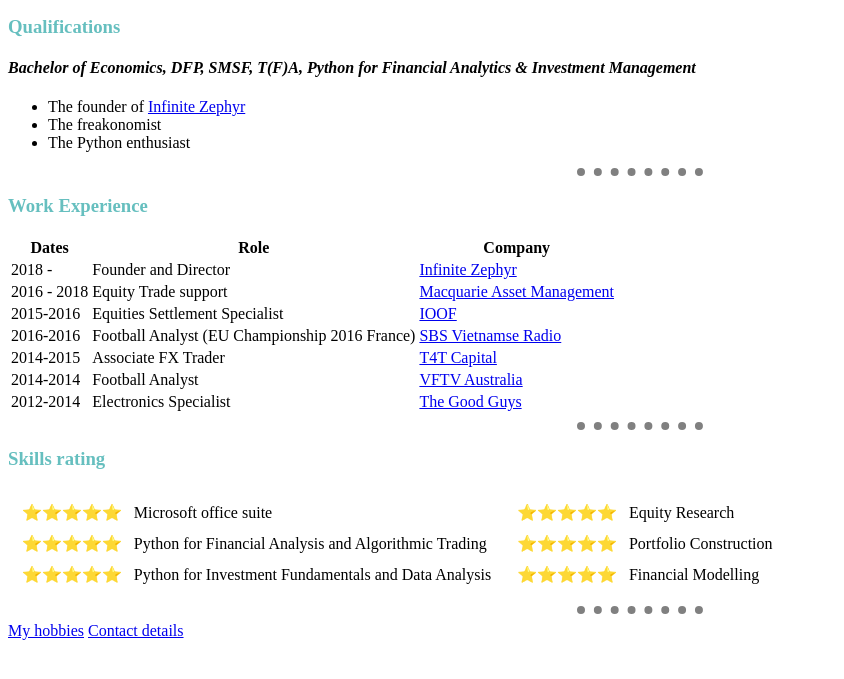
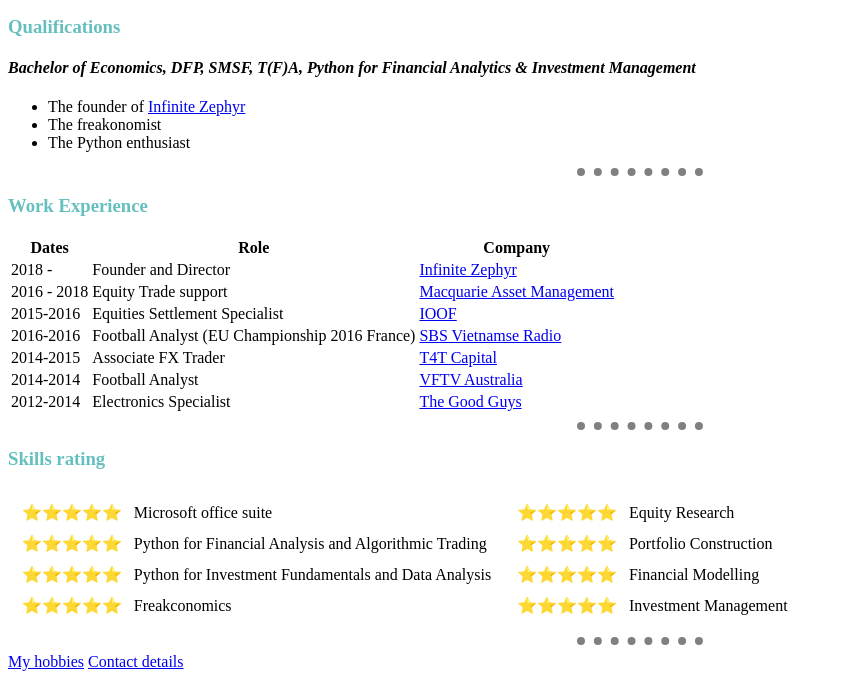
Before and after one commit to deanviet23/CV, a plain HTML site: page index.html in a window 1280 px wide. Shown: the part 333-1012 px from the top of the page, without its empty margins (0-844 px from the left). Before the commit the page ends 981 px from the top, so only its background shows below. Drawn offline with Linux system fonts and the light colour scheme.

Commit message:
Add files via upload

```diff
--- a/index.html
+++ b/index.html
@@ -2,7 +2,7 @@
 <html>
   <head>
   	<meta charset="utf-8">
-  	<title> أنا بطل Dean أنا بطل </title>
+  	<title>  Deanvincible </title>
     <link rel="stylesheet" href="styles.css">
 
   </head>
@@ -105,6 +105,10 @@
              <td>⭐⭐⭐⭐⭐</td>
              <td>Python for Investment Fundamentals and Data Analysis</td>
             </tr>
+            <tr>
+              <td>⭐⭐⭐⭐⭐</td>
+              <td>Freakconomics</td>
+            </tr>
           </table>
         </td>
 
@@ -122,6 +126,10 @@
              <td>⭐⭐⭐⭐⭐</td>
              <td>Financial Modelling</td>
             </tr>
+            <tr>
+             <td>⭐⭐⭐⭐⭐</td>
+             <td>Investment Management</td>
+            </tr>
           </table>
         </td>
        </tr>
```
